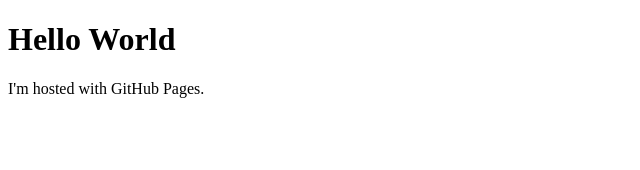
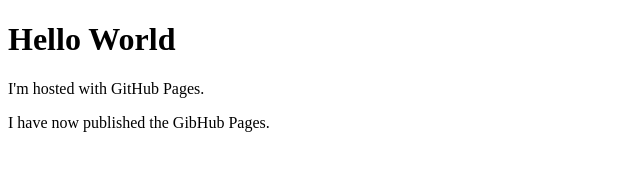
Before and after one commit to AliceMariaSong/alicemariasong.github.io, a plain HTML site: page index.html in a window 1280 px wide. Shown: the whole page, without its empty margins (0-640 px from the left). Drawn offline with Linux system fonts and the light colour scheme.

Commit message:
Published commit

```diff
--- a/index.html
+++ b/index.html
@@ -3,5 +3,6 @@
     <body>
       <h1>Hello World</h1>
       <p>I'm hosted with GitHub Pages.</p>
+      <p>I have now published the GibHub Pages.</p>
     </body>
   </html>
```
